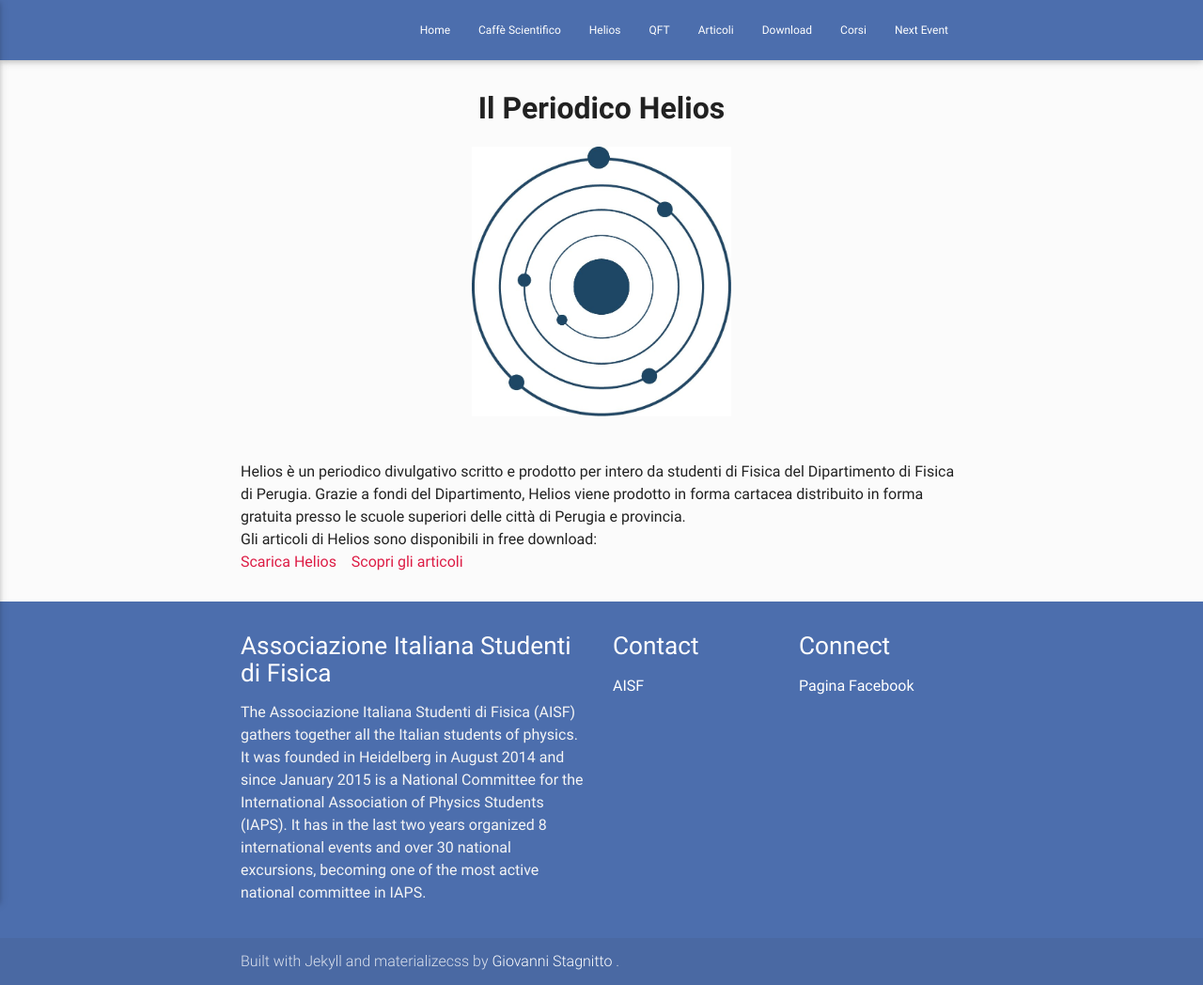
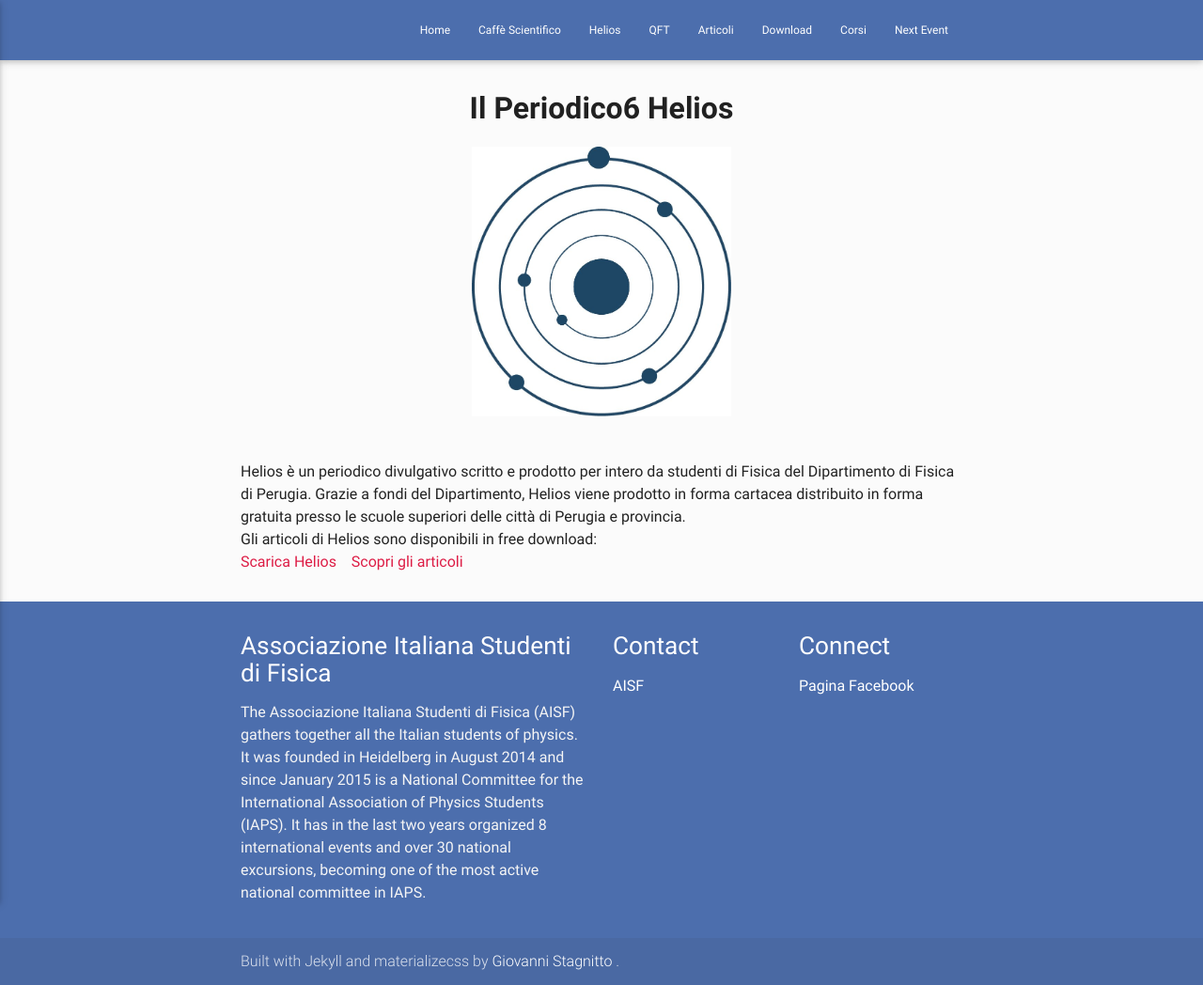
Before and after one commit to ai-sf/aisf_perugia, a Jekyll site: the page built from Helios.md, in a window 1280 px wide. Shown: the whole page at 94% size. Built offline with Jekyll 4.4.1, drawn with Linux system fonts in a browser that asks for light colours; nearby versions of some CDN libraries.

Commit message:
Update Helios.md

```diff
--- a/Helios.md
+++ b/Helios.md
@@ -6,7 +6,7 @@
 description: Il Periodico Helios realizzato dal comitato locale AISF di Perugia
 ---
 
-<center><h2><b>Il Periodico Helios </b></h2></center>
+<center><h2><b>Il Periodico6 Helios </b></h2></center>
 
  <figure>
 <center>
```
